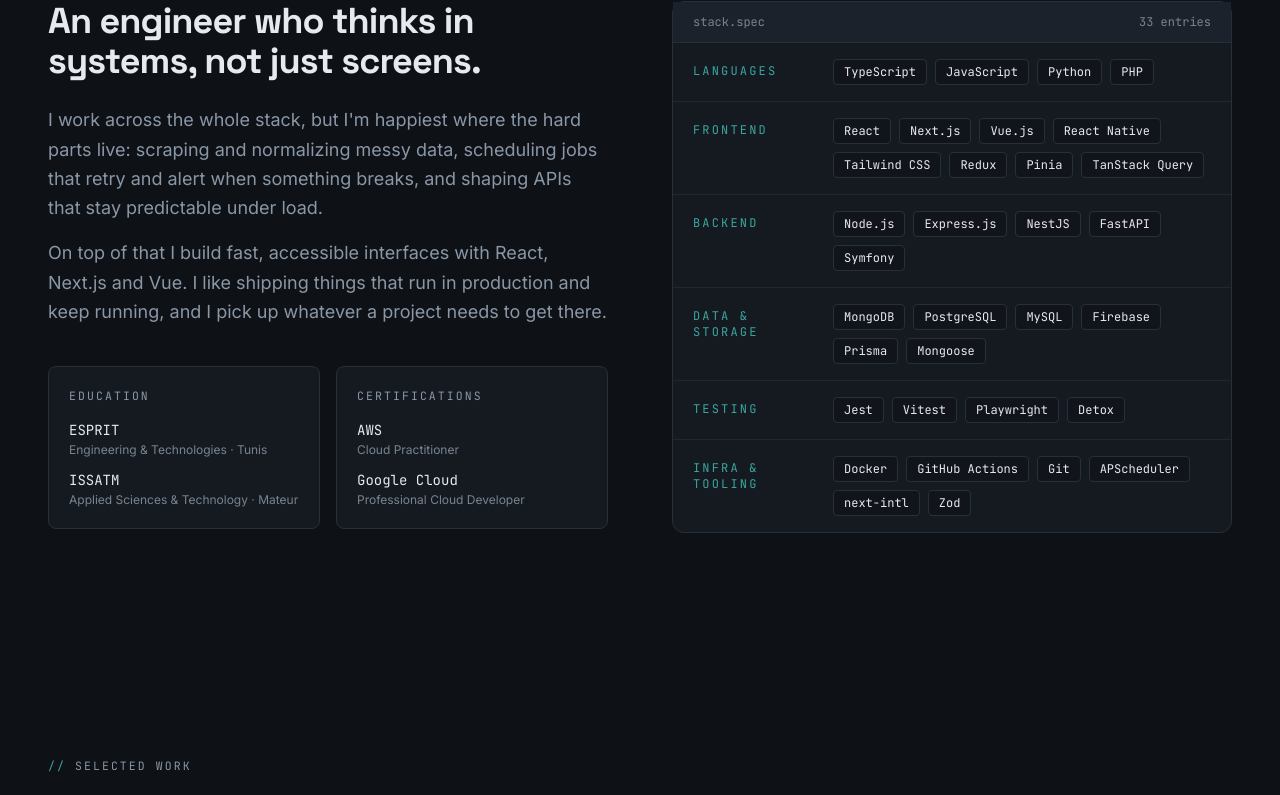
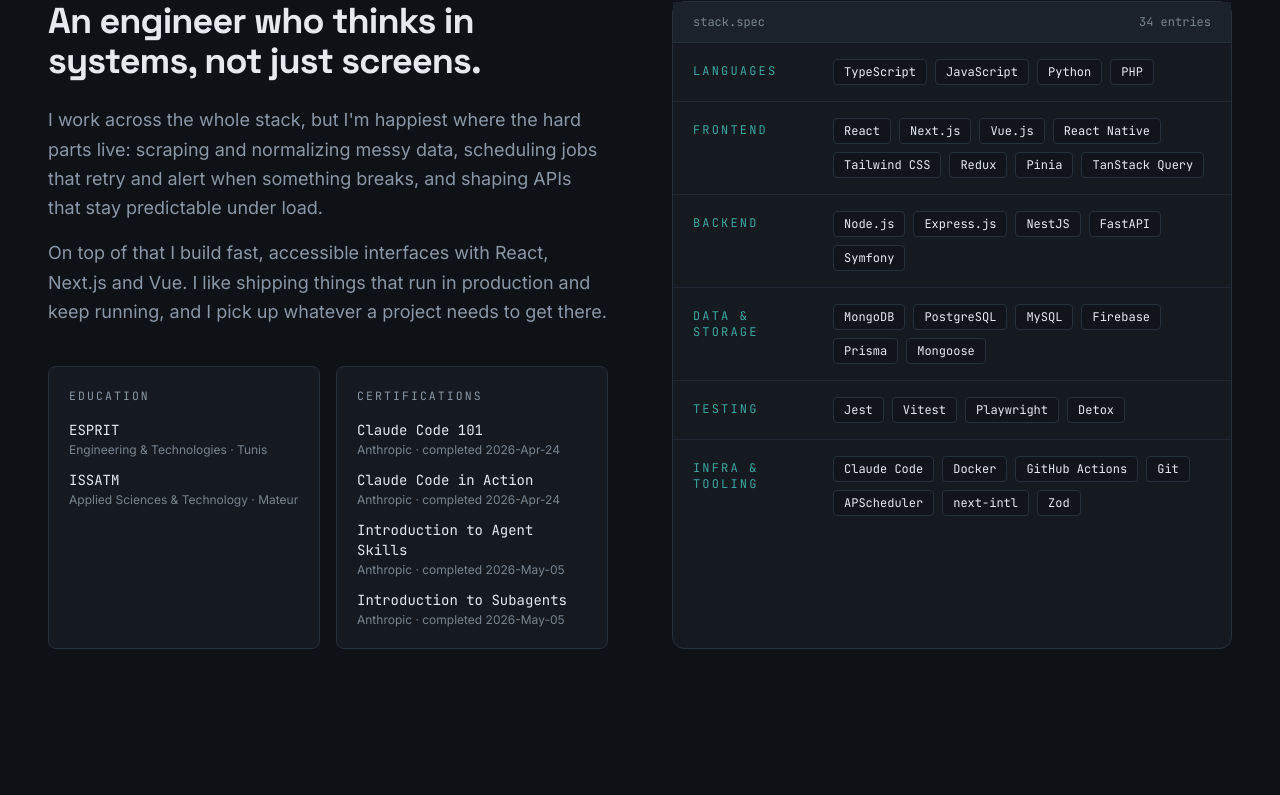
Before and after one commit to dhiabj/portfolio, a Next.js app: page / in a window 1280 px wide. Shown: the part 815-1610 px from the top of the page. Built offline with nearby package versions, Linux system fonts and the light colour scheme.

Commit message:
Swap AWS/Google certs for Anthropic Claude Code courses, add Claude Code to tooling
Reflects completed Anthropic coursework and daily tool usage instead of outdated cloud certifications.

```diff
--- a/src/app/components/AboutSection.jsx
+++ b/src/app/components/AboutSection.jsx
@@ -40,6 +40,7 @@
   {
     label: 'infra & tooling',
     items: [
+      'Claude Code',
       'Docker',
       'GitHub Actions',
       'Git',
@@ -61,8 +62,10 @@
   {
     label: 'certifications',
     entries: [
-      ['AWS', 'Cloud Practitioner'],
-      ['Google Cloud', 'Professional Cloud Developer'],
+      ['Claude Code 101', 'Anthropic · completed 2026-Apr-24'],
+      ['Claude Code in Action', 'Anthropic · completed 2026-Apr-24'],
+      ['Introduction to Agent Skills', 'Anthropic · completed 2026-May-05'],
+      ['Introduction to Subagents', 'Anthropic · completed 2026-May-05'],
     ],
   },
 ];
```
